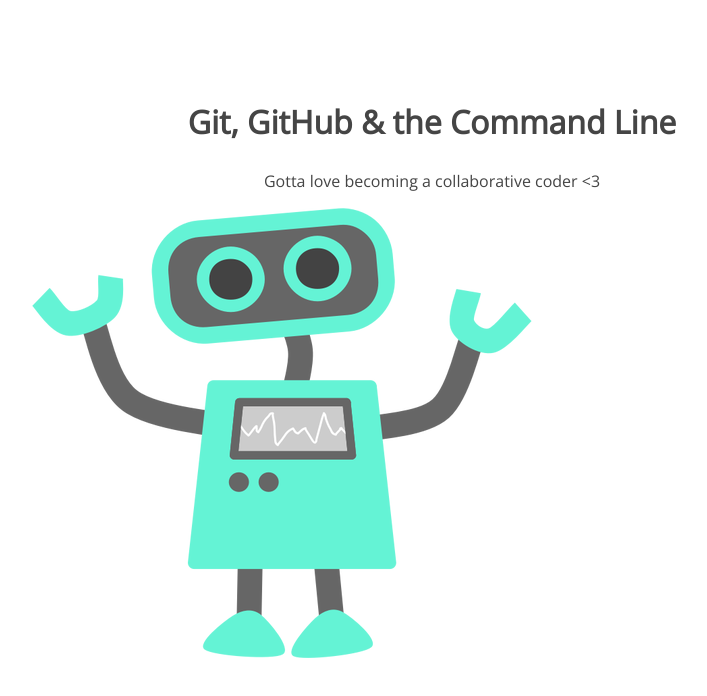
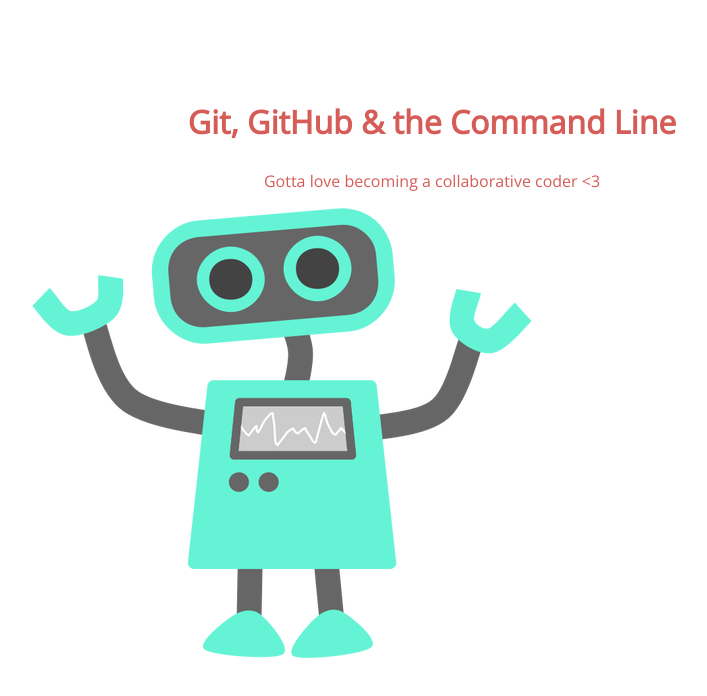
Before and after one commit to Fiona176/105-project, a plain HTML site: page index.html in a window 1280 px wide. Shown: the whole page, without its empty margins (208-915 px from the left). Drawn offline with nearby package versions, Linux system fonts and the light colour scheme.

Commit message:
section h1 color changed to d65c58

```diff
--- a/css/style.css
+++ b/css/style.css
@@ -5,7 +5,7 @@
 section h1,
 section p {
 	text-align: center;
-	color: #454545;
+	color: #d65c58;
 }
 section h1 {
 	font: 32px 'Open Sans';
```
